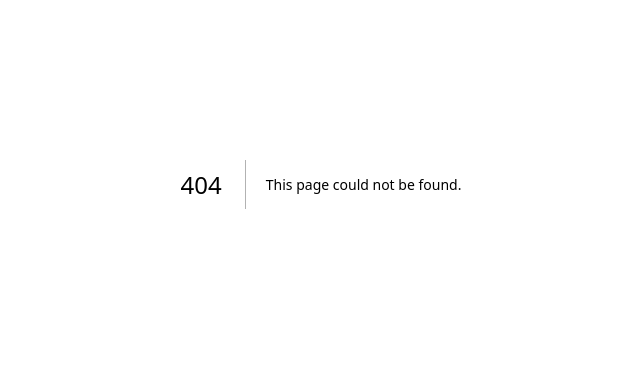
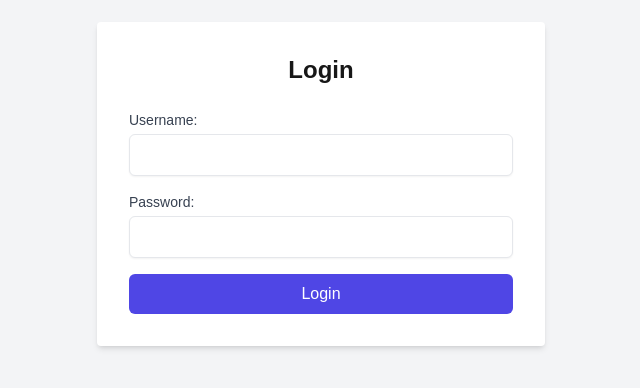
Before and after one commit to lampuit/ie104-hungry-yet, a Next.js app: page /login in a window 1280 px wide. Before the commit this address had no page. Shown: the part 216-604 px from the top of the page, without its empty margins (319-959 px from the left). Built offline with nearby package versions, Linux system fonts and the light colour scheme.

Commit message:
init project UI login

```diff
--- /dev/null
+++ b/src/app/dashboard/page.tsx
@@ -0,0 +1,4 @@
+// `app/dashboard/page.tsx` is the UI for the `/dashboard` URL
+export default function Page() {
+    return <h1>Hello, Dashboard Page!</h1>
+  }
--- a/src/app/layout.tsx
+++ b/src/app/layout.tsx
@@ -1,6 +1,6 @@
 import type { Metadata } from "next";
 import localFont from "next/font/local";
-import "./globals.css";
+import "./styles/globals.css";
 
 const geistSans = localFont({
   src: "./fonts/GeistVF.woff",
--- /dev/null
+++ b/src/app/login/page.tsx
@@ -0,0 +1,63 @@
+"use client";
+
+import React, { useState } from "react";
+
+const Login: React.FC = () => {
+  const [username, setUsername] = useState("");
+  const [password, setPassword] = useState("");
+
+  const handleSubmit = (event: React.FormEvent) => {
+    event.preventDefault();
+    // Handle login logic here
+    console.log("Username:", username);
+    console.log("Password:", password);
+  };
+
+  return (
+    <div className="flex items-center justify-center min-h-screen bg-gray-100">
+      <div className="w-full max-w-md p-8 space-y-6 bg-white rounded shadow-md">
+        <h2 className="text-2xl font-bold text-center">Login</h2>
+        <form onSubmit={handleSubmit} className="space-y-4">
+          <div>
+            <label
+              htmlFor="username"
+              className="block text-sm font-medium text-gray-700"
+            >
+              Username:
+            </label>
+            <input
+              type="text"
+              id="username"
+              value={username}
+              onChange={(e) => setUsername(e.target.value)}
+              className="w-full px-3 py-2 mt-1 border rounded-md shadow-sm focus:outline-none focus:ring-indigo-500 focus:border-indigo-500"
+            />
+          </div>
+          <div>
+            <label
+              htmlFor="password"
+              className="block text-sm font-medium text-gray-700"
+            >
+              Password:
+            </label>
+            <input
+              type="password"
+              id="password"
+              value={password}
+              onChange={(e) => setPassword(e.target.value)}
+              className="w-full px-3 py-2 mt-1 border rounded-md shadow-sm focus:outline-none focus:ring-indigo-500 focus:border-indigo-500"
+            />
+          </div>
+          <button
+            type="submit"
+            className="w-full px-4 py-2 font-medium text-white bg-indigo-600 rounded-md hover:bg-indigo-700 focus:outline-none focus:ring-2 focus:ring-offset-2 focus:ring-indigo-500"
+          >
+            Login
+          </button>
+        </form>
+      </div>
+    </div>
+  );
+};
+
+export default Login;
--- a/src/app/page.tsx
+++ b/src/app/page.tsx
@@ -1,9 +1,18 @@
-'use client'
-import {getUserFromDB} from '../lib/actions/getUserFormDB'
+import Link from 'next/link';
+
 export default function Home() {
   return (
-    <div className="grid grid-rows-[20px_1fr_20px] items-center justify-items-center min-h-screen p-8 pb-20 gap-16 sm:p-20 font-[family-name:var(--font-geist-sans)]">
-      <button onClick={getUserFromDB}>Click me </button>
+    <div className="flex items-center justify-center min-h-screen bg-gray-100 space-x-4">
+      <Link href="/dashboard">
+        <button className="px-4 py-2 font-medium text-white bg-blue-600 rounded-md hover:bg-blue-700 focus:outline-none focus:ring-2 focus:ring-offset-2 focus:ring-blue-500">
+          Dashboard
+        </button>
+      </Link>
+      <Link href="/login">
+        <button className="px-4 py-2 font-medium text-white bg-green-600 rounded-md hover:bg-green-700 focus:outline-none focus:ring-2 focus:ring-offset-2 focus:ring-green-500">
+          Login
+        </button>
+      </Link>
     </div>
   );
 }
```
Also changed, not shown: public/fonts/GeistMonoVF.woff (renamed from src/app/fonts/GeistMonoVF.woff), public/fonts/GeistVF.woff (renamed from src/app/fonts/GeistVF.woff), src/app/styles/globals.css (renamed from src/app/globals.css).
